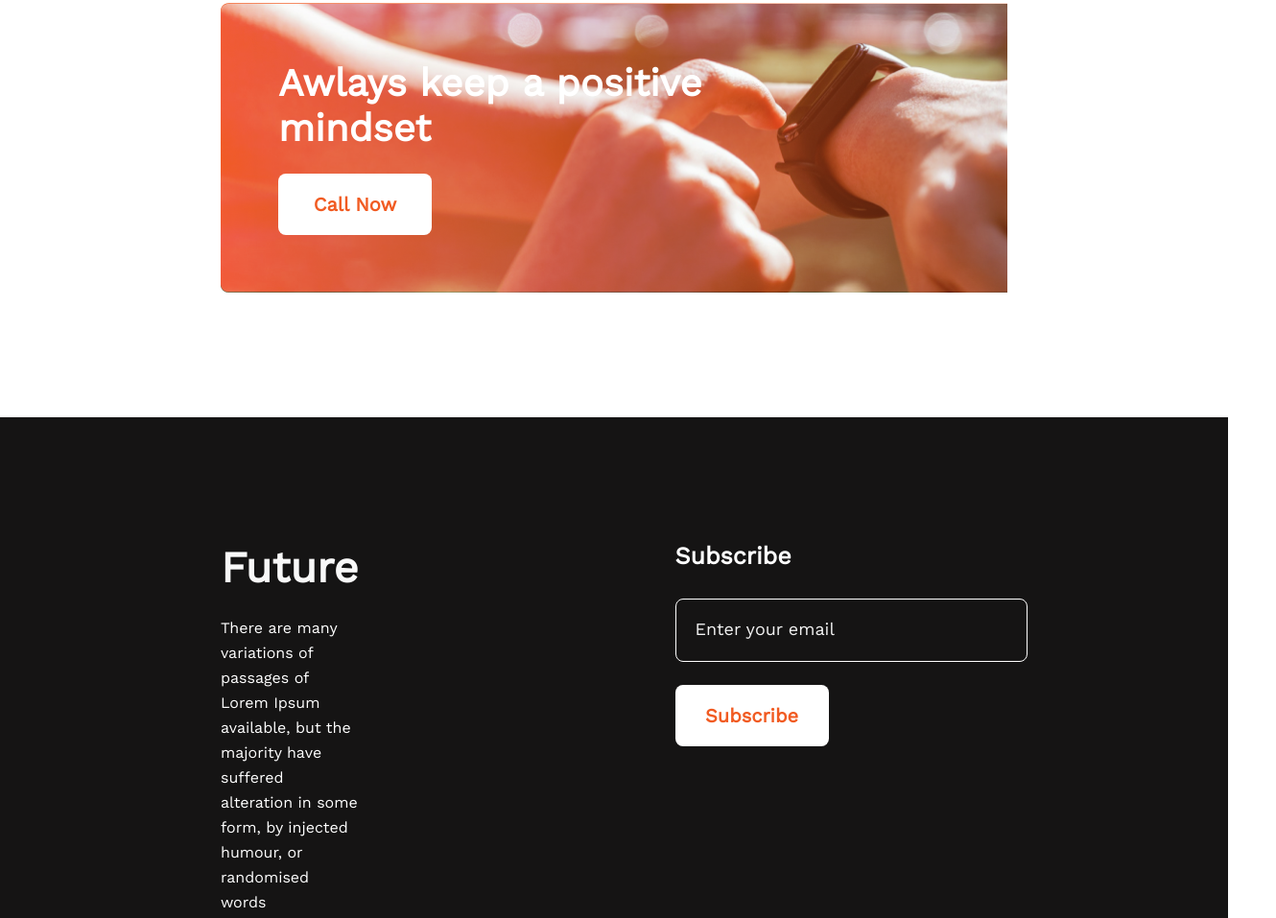
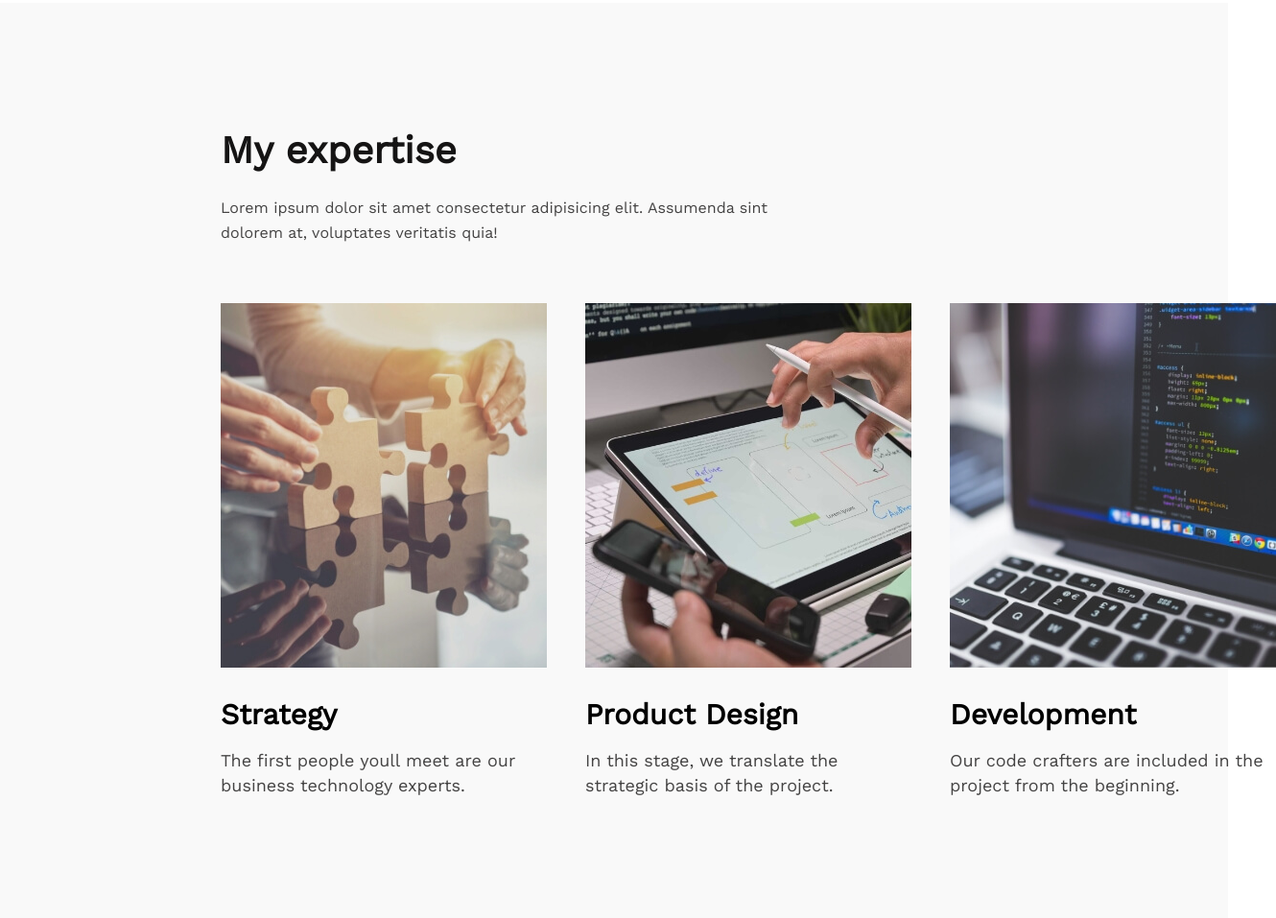
Before and after one commit to ShMaruf08/assignment-01, a plain HTML site: page index.html in a window 1280 px wide. Shown: the part 2520-3477 px from the top of the page at 96% size, 1330 px wide, since content can reach past the window. Drawn offline with nearby package versions, Linux system fonts and the light colour scheme.

Commit message:
added extra section

```diff
--- a/index.html
+++ b/index.html
@@ -87,6 +87,33 @@
                 </div>
             </div>
         </section>
+        <!-- service section -->
+        <section class="service">
+            <h2 class="section-title">
+                My expertise
+            </h2>
+            <p class="section-description">
+                Lorem ipsum dolor sit amet consectetur adipisicing elit. Assumenda sint <br> dolorem at, voluptates veritatis quia!
+            </p>
+            <div class="service-container">
+                <div class="service-field">
+                    <img src="./images/service_img_1.jpg" alt="">
+                    <h3 class="service-title">Strategy</h3>
+                    <p class="service-description">The first people youll meet are our business technology experts.</p>
+                </div>
+                <div class="service-field">
+                    <img src="./images/service_img_2.jpg" alt="">
+                    <h3 class="service-title">Product Design</h3>
+                    <p class="service-description">In this stage, we translate the strategic basis of the project.</p>
+                </div>
+                <div class="service-field">
+                    <img src="./images/service_img_3.jpg" alt="">
+                    <h3 class="service-title">Development</h3>
+                    <p class="service-description">Our code crafters are included in the project from the beginning.</p>
+                </div>
+
+            </div>
+        </section>
         <!-- call now section -->
         <section class="call-now">
             <h2 class="section-title">Awlays keep a positive <br> mindset</h2>
--- a/styles/style.css
+++ b/styles/style.css
@@ -132,6 +132,33 @@ section {
     color: #737272;
 }
 
+/* service section styles */
+.service {
+    background-color: #F9F9F9;
+    padding: 130px 230px;
+}
+
+.service-container {
+    display: flex;
+    gap: 40px;
+    margin-top: 60px;
+}
+
+.service-title {
+    font-weight: 700;
+    font-size: 30px;
+    line-height: 30px;
+    margin-top: 30px;
+    margin-bottom: 20px;
+}
+
+.service-description {
+    font-weight: 400;
+    font-size: 18px;
+    line-height: 26px;
+    color: #444343;
+}
+
 /* call-now section styles */
 .call-now {
     background-image: url('../images/watch.png'), url('../images/gradient2.png');
@@ -204,7 +231,7 @@ input {
     width: 325px;
     border-radius: 8px;
     background-color: #151414;
-    padding:0 20px 0 20px;
+    padding: 0 20px 0 20px;
     color: #FFFFFF;
 }
 
```
Also changed, not shown: images/service_img_1.jpg (added), images/service_img_2.jpg (added), images/service_img_3.jpg (added).
